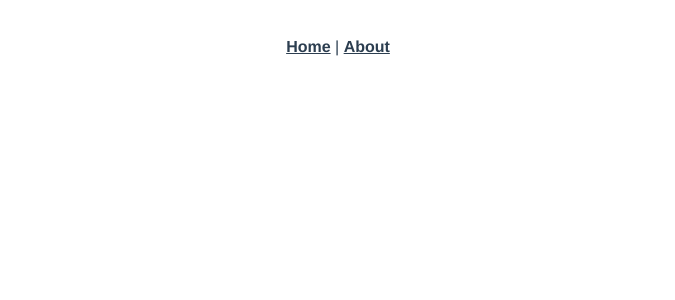
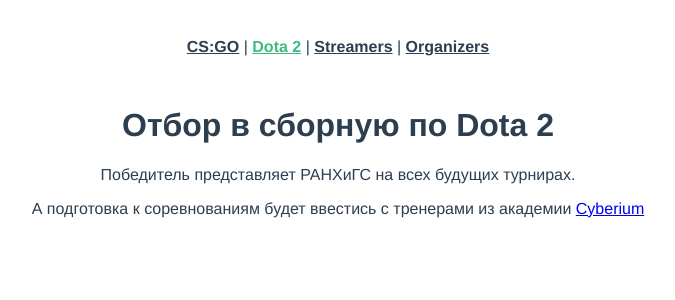
Before and after one commit to Parapheen/ranepa-esports, a Vue app: page /dota in a window 1280 px wide. Shown: the top 300 px of the page, without its empty margins (302-977 px from the left). Built offline with nearby package versions, Linux system fonts and the light colour scheme.

Commit message:
csgo page done

```diff
--- a/src/App.vue
+++ b/src/App.vue
@@ -1,8 +1,10 @@
 <template>
   <div id="app">
     <div id="nav">
-      <router-link to="/">Home</router-link> |
-      <router-link to="/about">About</router-link>
+      <router-link to="/">CS:GO</router-link> |
+      <router-link to="/dota">Dota 2</router-link> |
+      <router-link to="/streamers">Streamers</router-link> |
+      <router-link to="/organizers">Organizers</router-link>
     </div>
     <router-view/>
   </div>
--- a/src/components/HelloWorld.vue
+++ /dev/null
@@ -1,58 +0,0 @@
-<template>
-  <div class="hello">
-    <h1>{{ msg }}</h1>
-    <p>
-      For a guide and recipes on how to configure / customize this project,<br>
-      check out the
-      <a href="https://cli.vuejs.org" target="_blank" rel="noopener">vue-cli documentation</a>.
-    </p>
-    <h3>Installed CLI Plugins</h3>
-    <ul>
-      <li><a href="https://github.com/vuejs/vue-cli/tree/dev/packages/%40vue/cli-plugin-babel" target="_blank" rel="noopener">babel</a></li>
-      <li><a href="https://github.com/vuejs/vue-cli/tree/dev/packages/%40vue/cli-plugin-eslint" target="_blank" rel="noopener">eslint</a></li>
-    </ul>
-    <h3>Essential Links</h3>
-    <ul>
-      <li><a href="https://vuejs.org" target="_blank" rel="noopener">Core Docs</a></li>
-      <li><a href="https://forum.vuejs.org" target="_blank" rel="noopener">Forum</a></li>
-      <li><a href="https://chat.vuejs.org" target="_blank" rel="noopener">Community Chat</a></li>
-      <li><a href="https://twitter.com/vuejs" target="_blank" rel="noopener">Twitter</a></li>
-      <li><a href="https://news.vuejs.org" target="_blank" rel="noopener">News</a></li>
-    </ul>
-    <h3>Ecosystem</h3>
-    <ul>
-      <li><a href="https://router.vuejs.org" target="_blank" rel="noopener">vue-router</a></li>
-      <li><a href="https://vuex.vuejs.org" target="_blank" rel="noopener">vuex</a></li>
-      <li><a href="https://github.com/vuejs/vue-devtools#vue-devtools" target="_blank" rel="noopener">vue-devtools</a></li>
-      <li><a href="https://vue-loader.vuejs.org" target="_blank" rel="noopener">vue-loader</a></li>
-      <li><a href="https://github.com/vuejs/awesome-vue" target="_blank" rel="noopener">awesome-vue</a></li>
-    </ul>
-  </div>
-</template>
-
-<script>
-export default {
-  name: 'HelloWorld',
-  props: {
-    msg: String
-  }
-}
-</script>
-
-<!-- Add "scoped" attribute to limit CSS to this component only -->
-<style scoped>
-h3 {
-  margin: 40px 0 0;
-}
-ul {
-  list-style-type: none;
-  padding: 0;
-}
-li {
-  display: inline-block;
-  margin: 0 10px;
-}
-a {
-  color: #42b983;
-}
-</style>
--- a/src/router.js
+++ b/src/router.js
@@ -1,6 +1,7 @@
 import Vue from 'vue'
 import Router from 'vue-router'
-import Home from './views/Home.vue'
+import csgo from './views/csgo.vue'
+import streamers from './views/streamers.vue'
 
 Vue.use(Router)
 
@@ -10,16 +11,21 @@
   routes: [
     {
       path: '/',
-      name: 'home',
-      component: Home
+      name: 'csgo',
+      component: csgo
     },
     {
-      path: '/about',
-      name: 'about',
+      path: '/dota',
+      name: 'dota',
       // route level code-splitting
       // this generates a separate chunk (about.[hash].js) for this route
       // which is lazy-loaded when the route is visited.
-      component: () => import(/* webpackChunkName: "about" */ './views/About.vue')
-    }
+      component: () => import(/* webpackChunkName: "about" */ './views/dota.vue')
+    },
+    {
+      path: '/streamers',
+      name: 'streamers',
+      component: streamers
+    },
   ]
 })
--- a/src/views/About.vue
+++ /dev/null
@@ -1,5 +0,0 @@
-<template>
-  <div class="about">
-    <h1>This is an about page</h1>
-  </div>
-</template>
--- a/src/views/Home.vue
+++ /dev/null
@@ -1,18 +0,0 @@
-<template>
-  <div class="home">
-    <img alt="Vue logo" src="../assets/logo.png">
-    <HelloWorld msg="Welcome to Your Vue.js App"/>
-  </div>
-</template>
-
-<script>
-// @ is an alias to /src
-import HelloWorld from '@/components/HelloWorld.vue'
-
-export default {
-  name: 'home',
-  components: {
-    HelloWorld
-  }
-}
-</script>
--- /dev/null
+++ b/src/views/csgo.vue
@@ -0,0 +1,30 @@
+<template>
+  <div class="home">
+    <h1>Отбор в сборную по CS:GO</h1>
+    <div>
+      <p>Победитель представляет РАНХиГС на всех будущих турнирах.</p>
+      <p>А подготовка к соревнованиям будет ввестись с тренерами
+    из академии <a href="https://vk.com/cyberiumacademy">Cyberium</a></p>
+    </div>
+    <div class="form">
+      <iframe src="https://docs.google.com/forms/d/e/1FAIpQLScQCumM9HRgoqJM8ZMytl_6UXotpLGc1trcqDJQ9ito75tgLQ/viewform?embedded=true" width="640" height="1686" frameborder="0" marginheight="0" marginwidth="0">Загрузка…</iframe>
+    </div>
+    <a href="https://vk.com/ranepacl">Анонсы и дальнейшие новости</a>
+  </div>
+</template>
+
+<script>
+
+
+export default {
+  name: 'csgo',
+}
+</script>
+
+<style>
+  .form {
+    display: flex;
+    justify-content: center;
+    justify-items: center;
+  }
+</style>
--- /dev/null
+++ b/src/views/dota.vue
@@ -0,0 +1,10 @@
+<template>
+  <div class="dota">
+    <h1>Отбор в сборную по Dota 2</h1>
+    <div>
+      <p>Победитель представляет РАНХиГС на всех будущих турнирах.</p>
+      <p>А подготовка к соревнованиям будет ввестись с тренерами
+        из академии <a href="https://vk.com/cyberiumacademy">Cyberium</a></p>
+    </div>
+  </div>
+</template>
--- /dev/null
+++ b/src/views/streamers.vue
@@ -0,0 +1,16 @@
+<template>
+<div>
+    <h1>Стримеры</h1>
+    <p>Ищем ребят, готовых развиваться в комментировании киберспорта. </p>
+</div>
+</template>
+
+<script>
+    export default {
+        name: "streamers.vue"
+    }
+</script>
+
+<style scoped>
+
+</style>
```
Also changed, not shown: src/assets/logo.png (deleted).
